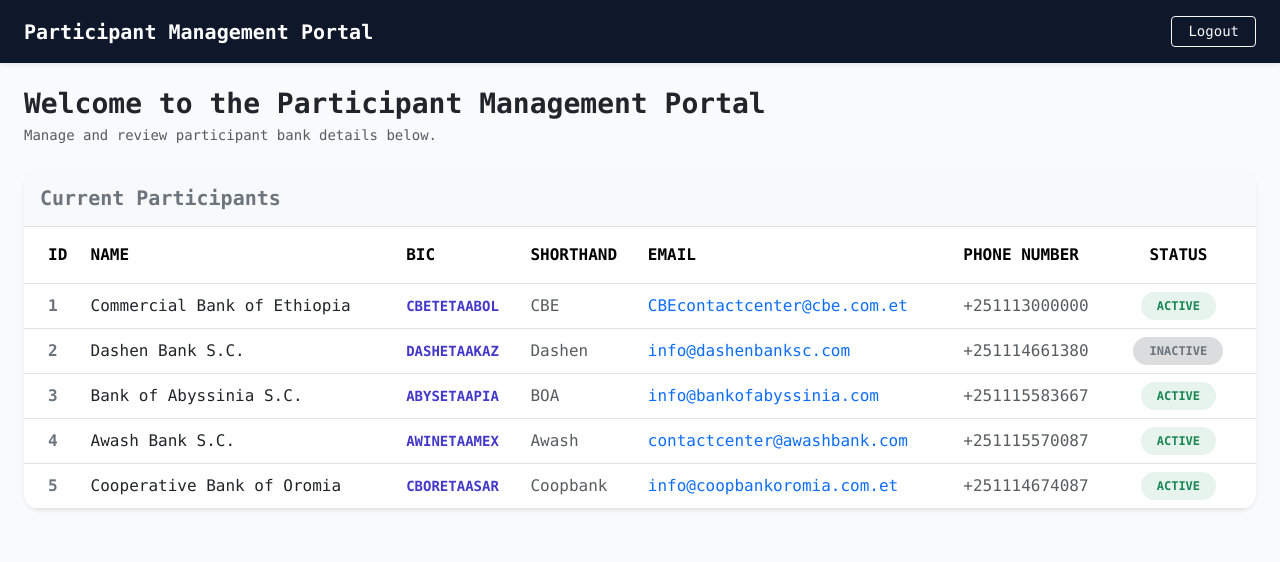
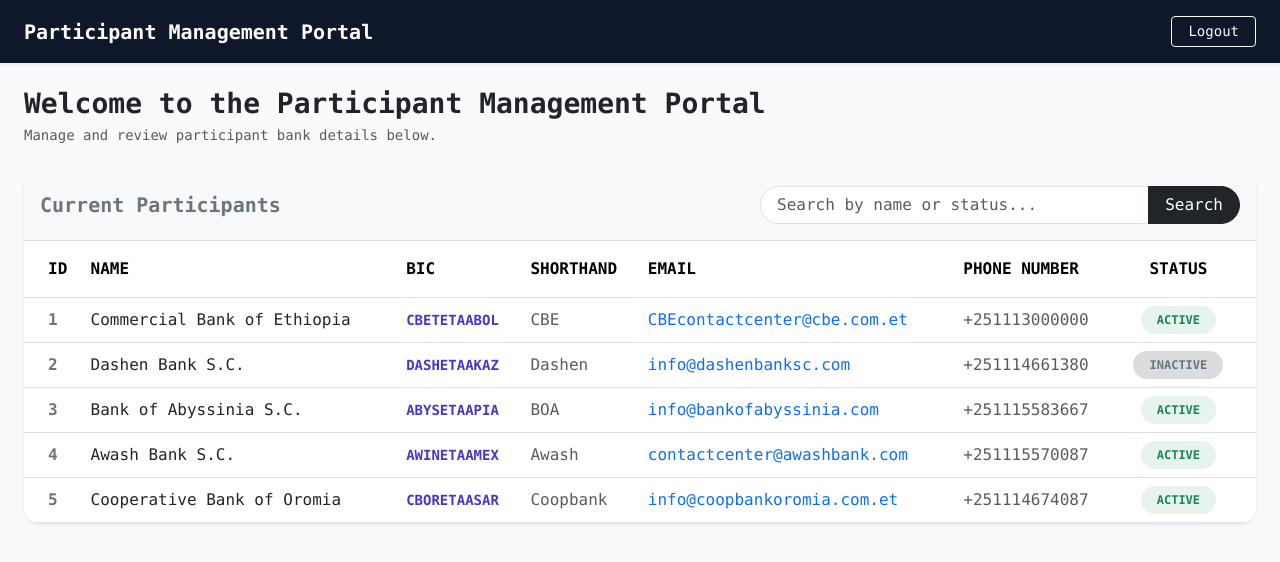
Before and after one commit to Pix3l-Guy21/participant-management-portal, an Angular app: page /participants in a window 1280 px wide. Shown: the top 562 px of the page. Built offline with nearby package versions, Linux system fonts and the light colour scheme.

Commit message:
display participant list with mock data and search filter

```diff
--- a/src/app/participantspage/participantspage.html
+++ b/src/app/participantspage/participantspage.html
@@ -8,13 +8,21 @@
     <div class="container-fluid px-4 py-4">
 
         <div class="mb-4">
-            <h1 class="h3 fw-bold text-dark mb-1">Welcome to the Participant Management Portal</h1>
-            <p class="text-muted small">Manage and review participant bank details below.</p>
+            <div>
+                <h1 class="h3 fw-bold text-dark mb-1">Welcome to the Participant Management Portal</h1>
+                <p class="text-muted small">Manage and review participant bank details below.</p>
+            </div>
         </div>
 
         <div class="card border-0 shadow-sm rounded-4 overflow-hidden bg-white">
-            <div class="p-3 border-bottom bg-light">
+            <div class="p-3 border-bottom bg-light d-flex align-items-center justify-content-between flex-wrap gap-3">
                 <h3 class="h5 fw-semibold text-secondary mb-0">Current Participants</h3>
+                <div class="input-group" style="max-width: 40%;">
+                    <input type="text" class="form-control rounded-start-pill ps-3" placeholder="Search by name or status..." aria-label="Search" #filter />
+                    <button type="button" class="btn btn-dark rounded-end-pill px-3 text-white" (click)="filterResults(filter.value)">
+                        Search
+                    </button>
+                </div>
             </div>
 
             <div class="table-responsive mb-0">
@@ -31,7 +39,7 @@
                         </tr>
                     </thead>
                     <tbody>
-                        @for (item of banks; track item.id) {
+                        @for (item of filteredBanks; track item.id) {
                             <tr>
                                 <th class="ps-4 fw-semibold text-secondary">{{item.id}}</th>
                                 <td class="fw-medium text-dark">{{item.name}}</td>
--- a/src/app/participantspage/participantspage.ts
+++ b/src/app/participantspage/participantspage.ts
@@ -57,8 +57,17 @@ export class Participantspage {
       status: "ACTIVE"
     }
   ];
+  filteredBanks: Participants[] = this.banks;
   private router = inject(Router);
   public logout() {
     this.router.navigate(['/login']);
   }
+  public filterResults(text: string) {
+    if(!text) {
+      this.filteredBanks = this.banks;
+      return;
+    }
+    this.filteredBanks = this.banks.filter((banks) =>
+      banks.name.toLowerCase().includes(text.toLowerCase()));
+  }
 }
```
